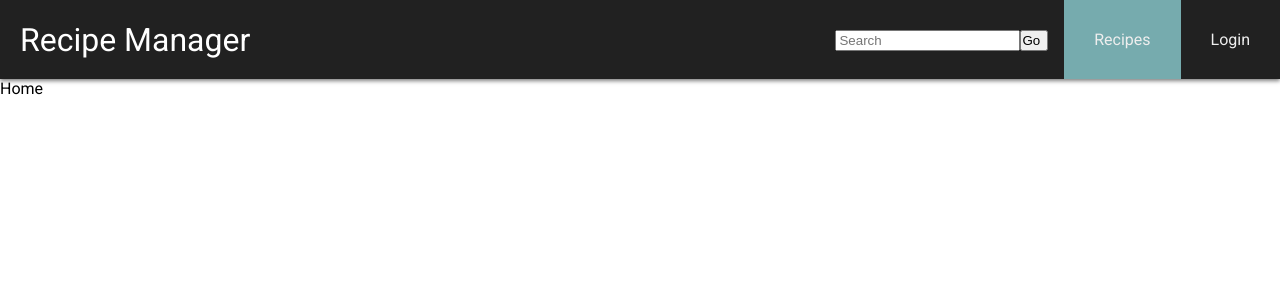
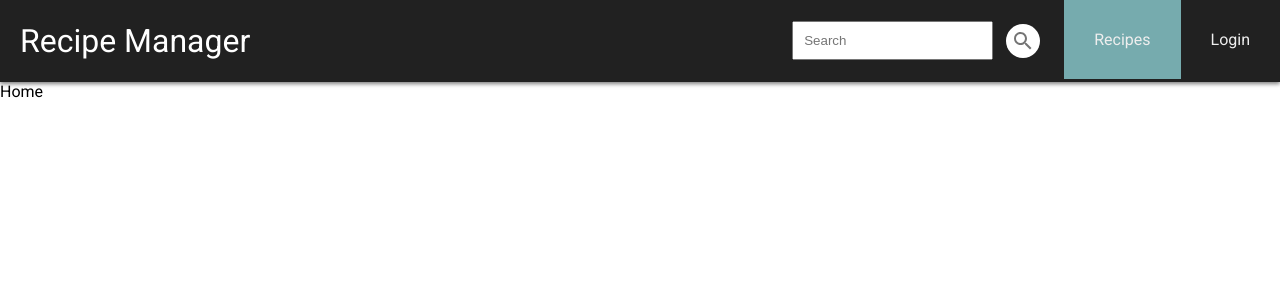
Before and after one commit to ChengKai03/recipe-manager, a React (Create React App) app in the folder client/: page / in a window 1280 px wide. Shown: the top 300 px of the page. Built offline with nearby package versions, Linux system fonts and the light colour scheme.

Commit message:
login and new acc modeled

```diff
--- a/client/package.json
+++ b/client/package.json
@@ -3,6 +3,10 @@
   "version": "0.1.0",
   "private": true,
   "dependencies": {
+    "@emotion/react": "^11.11.4",
+    "@emotion/styled": "^11.11.5",
+    "@mui/icons-material": "^5.15.18",
+    "@mui/material": "^5.15.18",
     "@testing-library/jest-dom": "^5.17.0",
     "@testing-library/react": "^13.4.0",
     "@testing-library/user-event": "^13.5.0",
--- a/client/src/App.js
+++ b/client/src/App.js
@@ -10,6 +10,8 @@ import AddRecipes from './pages/addRecipe';
 import { useState } from 'react';
 import Navbar from './components/navbar';
 import CreateAccount from './pages/createAccount';
+
+
 
 // axios.defaults.baseURL = 'http://localhost:8080';
 // axios.defaults.headers.common['Authorization'] = 'AUTH TOKEN';
--- a/client/src/components/navbar.jsx
+++ b/client/src/components/navbar.jsx
@@ -9,9 +9,7 @@ export default function Navbar({loginStatus, setLoginStatus}) {
         <a className="brand" href="./">Recipe Manager</a>
         <nav className="nav">
             <ul className="nav-list">
-                <li className="nav-search">
-                    <Search id="search-field"/>
-                </li>
+                <Search id="search-field"/>
 
                 <LoggedInNav name="My Recipes" link={"/my-recipes"} isLogged={loginStatus}/>
                 <LoggedInNav name="Add Recipe" link={"/add-recipe"} isLogged={loginStatus}/>
--- a/client/src/components/searchBox.jsx
+++ b/client/src/components/searchBox.jsx
@@ -1,5 +1,9 @@
 import { useState } from "react"
 import axios from "axios"
+import { IconButton } from "@mui/material"
+import SearchIcon from '@mui/icons-material/Search';
+import { useLocation } from "react-router-dom"
+
 
 export default function Search(){
 
@@ -19,12 +23,21 @@ export default function Search(){
     setSearchText(text)
   }
 
-  return (
-    <>
-      <form onSubmit={handleSearch}>
-        <input type="text" placeholder="Search" name="searchText" onChange={handleChange}/>
-      </form>
-      <button id="search-button" onClick={handleSearch}>Go</button>
-    </>
-  )
+    let location = useLocation()
+    // console.log(location)
+
+    if(location.pathname === "/"){
+        return (
+            <li className="nav-search">
+                <form onSubmit={handleSearch}>
+                    <input className="input-field" type="text" placeholder="Search" name="searchText" onChange={handleChange}/>
+                </form>
+
+                <IconButton onClick={handleSearch}>
+                    <SearchIcon id="search-button"/>
+                </IconButton>
+            </li>
+      )
+    }
+    return null
 }
--- a/client/src/index.css
+++ b/client/src/index.css
@@ -54,8 +54,9 @@ header{
 }
 
 #search-field{
-  display: inherit;
-  padding-right: 0px;
+    display: inherit;
+    padding-right: 0px;
+    padding: 10px;
 }
 
 #search-button{
@@ -78,6 +79,18 @@ header{
 .active{
    background-color:#76ABAE;
  }
+
+#search-button{
+    display: inherit;
+    background-color: #fff;
+    margin-left: 0px;
+    padding:5px;
+    border-radius: 32px;
+}
+
+#search-button:hover{
+    background-color: #e6e6e4;
+}
 
 .brand{
   text-decoration:none;
@@ -123,7 +136,12 @@ header{
     margin: 5px;
 }
 
+.input-field:focus{
+    background-color: #f5f5f5;
+}
+
 #prompt{
+    margin: 10px;
     text-decoration: none;
     color: black;
 }
--- a/client/src/pages/createAccount.jsx
+++ b/client/src/pages/createAccount.jsx
@@ -1,8 +1,30 @@
+import { Button } from "@mui/material";
+import { useState } from "react";
 import Panel from "../components/panel";
+import { Link } from "react-router-dom";
 
 
 export default function CreateAccount(){
 
+    const [info, setInfo] = useState({
+        username: "",
+        password: "",
+        passwordVerified : ""
+    })
+
+
+    const login = (event) =>{
+        console.log(info)
+
+    }
+
+
+    const handleChange = (event) => {
+        const name = event.target.name
+        const value = event.target.value
+        console.log(name, value)
+        setInfo((prev) => {return {...prev, [name]: value}})
+    }
     return(
         <>
             <Panel content={
@@ -10,11 +32,11 @@ export default function CreateAccount(){
 
                     <span className="heading">Creat an Account</span>
                     <form className="login-field">
-                        <input className="input-field" type="text" placeholder="Username" name="username"/>
-                        <input className="input-field" type="password" placeholder="Password" name="password"/>
-                        <input className="input-field" type="password" placeholder="Enter password again" name="passwordVerified"/>
+                        <input className="input-field" type="text" placeholder="Username" name="username" onChange={handleChange}/>
+                        <input className="input-field" type="password" placeholder="Password" name="password" onChange={handleChange}/>
+                        <input className="input-field" type="password" placeholder="Enter password again" name="passwordVerified" onChange={handleChange}/>
                     </form>
-                    <button>Create Account</button>
+                    <Button variant="outlined" to="/login" component={Link}>Create</Button>
                 </>
             }/>
         </>
--- a/client/src/pages/login.jsx
+++ b/client/src/pages/login.jsx
@@ -1,24 +1,45 @@
 
+import { Button } from "@mui/material"
+import { useState } from "react"
 import { NavLink, Route } from "react-router-dom"
 import Navbar from "../components/navbar"
 import Panel from '../components/panel'
 import Home from '../pages/home'
 
 export default function Login(){
-  return (
+
+    const [info, setInfo] = useState({
+        username: "",
+        password: ""
+    })
+
+
+    const login = (event) =>{
+        console.log(info)
+    }
+
+
+    const handleChange = (event) => {
+        const name = event.target.name
+        const value = event.target.value
+        console.log(name, value)
+        setInfo((prev) => {return {...prev, [name]: value}})
+    }
+    return (
     <>
 
-      <div id="login-content">
-        <Panel content={
+        <div id="login-content">
+            <Panel content={
             <>
                 <span className="heading">Login</span>
-                <form className="login-field">
+                <form className="login-field" onSubmit={login}>
 
-                    <input className="input-field" type="text" name="username" placeholder="Username"/>
-                    <input className="input-field" type="password" name="password" placeholder="Password"/>
+                    <input className="input-field" type="text" name="username" placeholder="Username" onChange={handleChange}/>
+                    <input className="input-field" type="password" name="password" placeholder="Password" onChange={handleChange}/>
 
 
                 </form>
+                <Button variant="outlined" color="primary" onClick={login}>Login</Button>
                 <a id="prompt" href="#/create-account"><span>Create an account</span></a>
 
             </>
```
Also changed, not shown: 1 other file (tests, documents, lock files or other folders).
